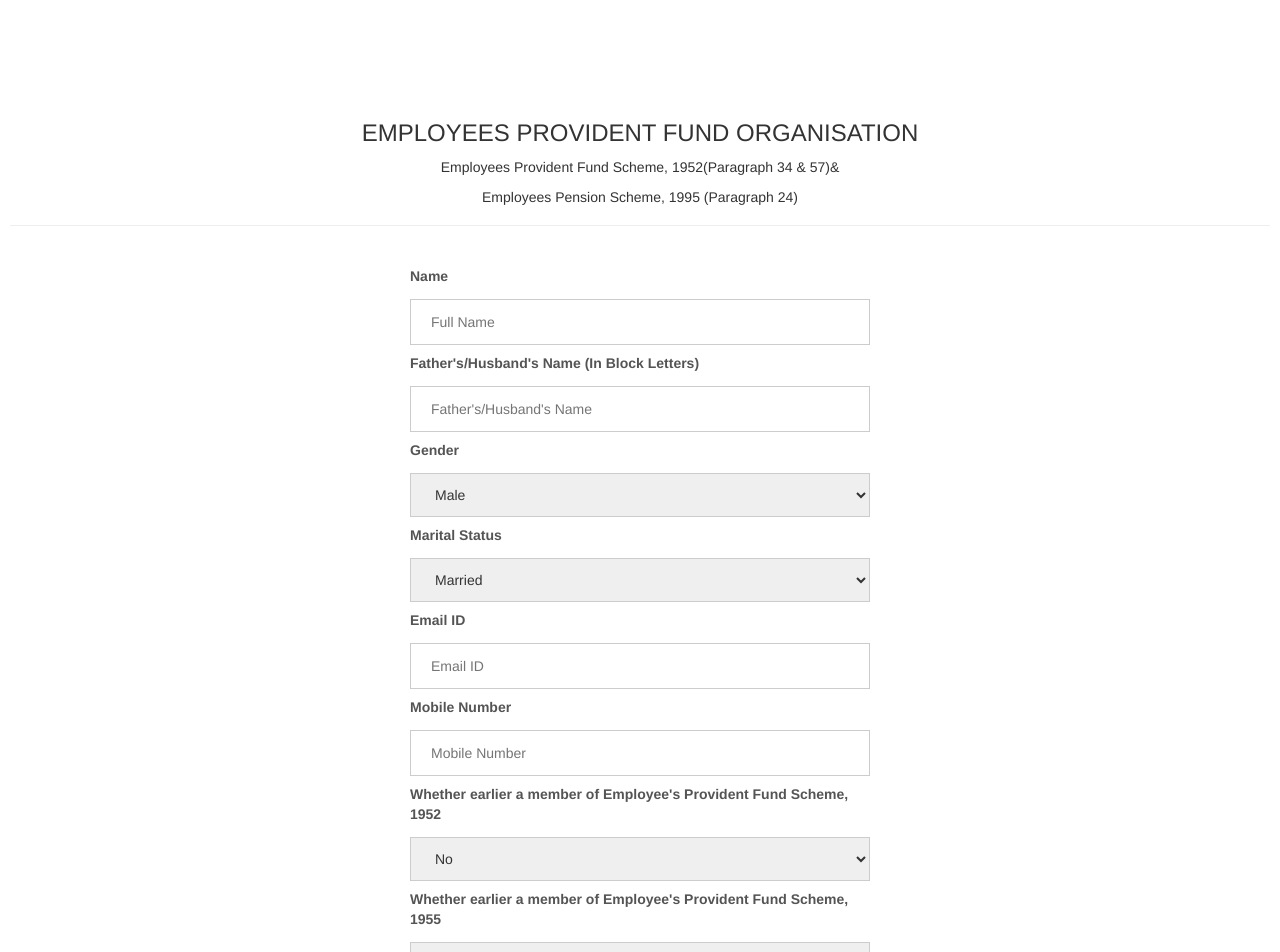
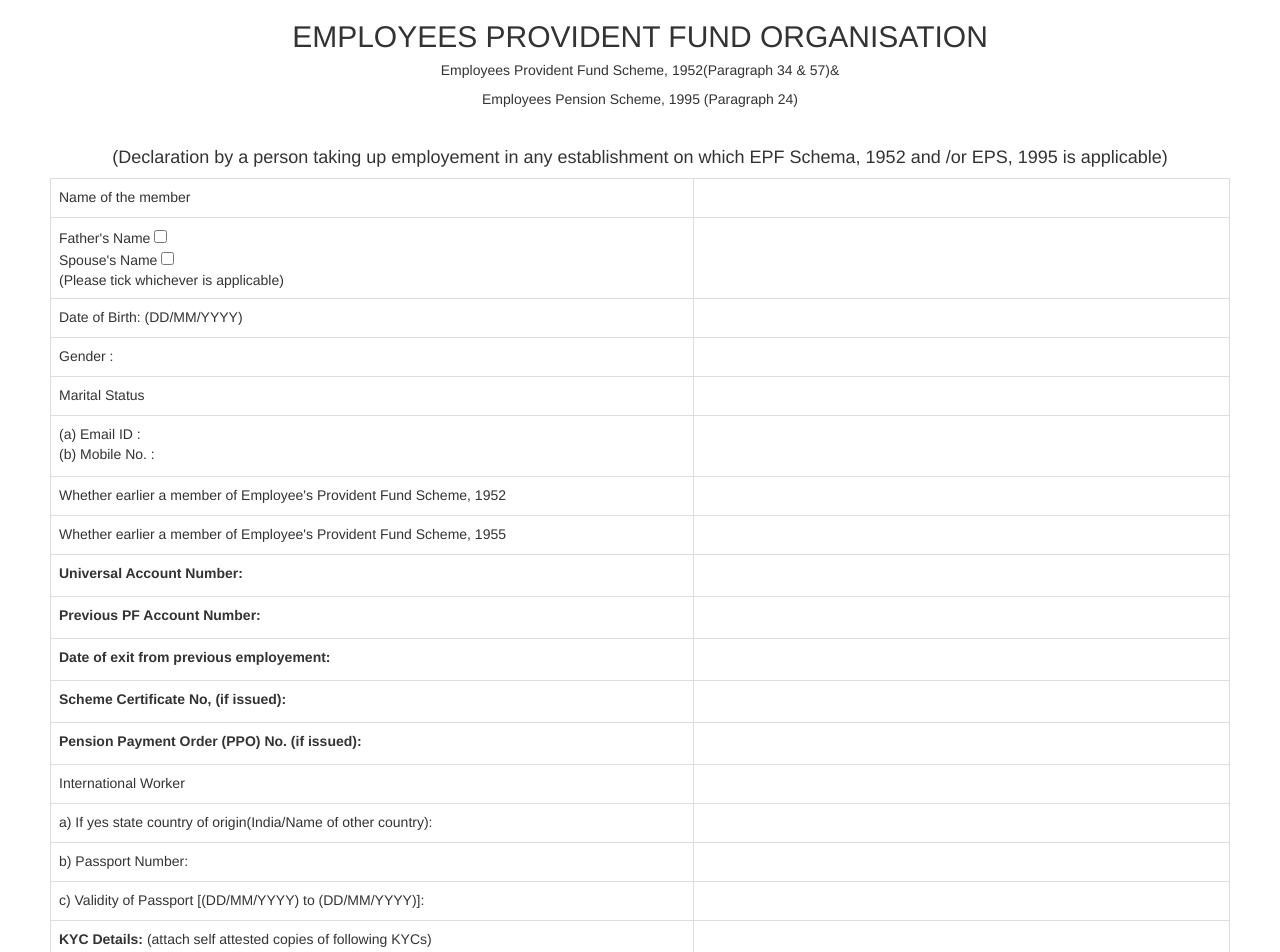
Before and after one commit to supersid/FTE-Onboarding, an Angular app in the folder Form11/: page /pf-pdf in a window 1280 px wide. Before the commit this address led to /. Shown: the top 952 px of the page. Built offline with nearby package versions, Linux system fonts and the light colour scheme.

Commit message:
Routing module added

```diff
--- a/Form11/src/app/app-routing.module.ts
+++ b/Form11/src/app/app-routing.module.ts
@@ -1,8 +1,13 @@
 import { NgModule } from '@angular/core';
 import { Routes, RouterModule } from '@angular/router';
+import { ContainerComponent } from './container/container.component';
+import { UserForm11Component } from '../app/user-form11/user-form11.component';
 
-
-const routes: Routes = [];
+const routes: Routes = [
+  {path:"",component:UserForm11Component},
+  {path: 'pf-pdf',component: ContainerComponent},
+  {path: 'pf',component:UserForm11Component}
+];
 
 @NgModule({
   imports: [RouterModule.forRoot(routes)],
--- a/Form11/src/app/app.component.html
+++ b/Form11/src/app/app.component.html
@@ -1,3 +1,3 @@
 <!-- <app-container></app-container> -->
-<app-user-form11></app-user-form11>
+<!-- <app-user-form11></app-user-form11> -->
 <router-outlet></router-outlet>
--- a/Form11/src/app/container/container.component.html
+++ b/Form11/src/app/container/container.component.html
@@ -1,4 +1,4 @@
-<div id="myModal" class="modal fade">
+<!-- <div id="myModal" class="modal fade">
   <div class="modal-dialog">
     <div class="modal-content">
       <div class="modal-header">
@@ -24,7 +24,7 @@
       </div>
     </div>
   </div>
-</div>
+  </div> -->
   <div class = 'div1'>
     <h2>EMPLOYEES PROVIDENT FUND ORGANISATION</h2>
     <h5>Employees Provident Fund Scheme, 1952(Paragraph 34 & 57)&</h5>
@@ -41,44 +41,44 @@
           <tr>
             <!-- <th scope="row">1</th> -->
             <td>Name of the member</td>
-          <td><input type="text" placeholder="Enter Name"></td>
+            <td><input type="text" id="fullname"></td>
           </tr>
           <tr>
             <!-- <th scope="row">2</th> -->
             <td>Father's Name <input type = "checkbox" id = "fathername"><br>Spouse's Name <input type="checkbox" id = "spousename"><br>(Please tick whichever is applicable)</td>
-          <td><input type="text" placeholder="Enter Name"></td>
+            <td><input type="text" id="fname"></td>
           </tr>
           <tr>
             <!-- <th scope="row">3</th> -->
             <td>Date of Birth: (DD/MM/YYYY)</td>
-          <td><input type="date"></td>
+            <td><input type="text"></td>
           </tr>
           <tr>
             <!-- <th scope="row">4</th> -->
             <td>Gender :</td>
             <td>
-            <label for = "gender">Choose an Option</label>
-            <br>
-            <select id="gender">
+              <!-- <select id="gender">
                 <option value="Male">Male</option>
                 <option value="Female">Female</option>
                 <option value="Transgender">Transgender</option>
-            </select>
+                </select> -->
+              <input type="text" id = "gender">
             </td>
           </tr>
           <tr>
             <!-- <th scope="row">5</th> -->
             <td>Marital Status</td>
             <td>
-            <label for = "marital_status">Choose an Option</label>
-            <br>
+              <!-- <label for = "marital_status">Choose an Option</label> -->
+              <!-- <br>
                 <select id="marital_status">
                   <option value="married">Married</option>
                   <option value="unmarried">Unmarried</option>
                   <option value="Widow">Widow</option>
                   <option value="widower">Widower</option>
                   <option value="divorce">Divorcee</option>
-            </select>
+                </select> -->
+              <input type="text" id  = "maritalstatus">
             </td>
           </tr>
           <tr>
@@ -87,82 +87,87 @@
               <br>
               (b) Mobile No. :
             </td>
-          <td><input type="text" placeholder="Enter Email">
+            <td><input type="text" id="email">
               <br>
-            <input type="number" placeholder="Enter Number" maxlength="10" minlength="10">
+              <input type="number" id="phone" minlength="10">
             </td>
           </tr>
           <tr>
             <!-- <th scope="row">7</th> -->
             <td>Whether earlier a member of Employee's Provident Fund Scheme, 1952</td>
             <td>
-            <label for = "1952_Scheme">Choose an Option</label>
+              <!-- <label for = "1952_Scheme">Choose an Option</label>
                 <br>
                 <select id = "1952_Scheme">
                   <option value="no">No</option>
                   <option value="yes">Yes</option>
-            </select>
+                </select> -->
+              <input type="text" id="1952_Scheme">
             </td>
           </tr>
           <tr>
             <!-- <th scope="row">8</th> -->
             <td>Whether earlier a member of Employee's Provident Fund Scheme, 1955</td>
             <td>
-            <label for = "1955_Scheme">Choose an Option</label>
+              <!-- <label for = "1955_Scheme">Choose an Option</label>
                 <br>
                 <select id = "1955_Scheme">
                   <option value="no">No</option>
                   <option value="yes">Yes</option>
-            </select>
+                </select> -->
+              <input type="text" id="1955_Scheme">
             </td>
           </tr>
-        <tr id="row9" style="display: none">
+          <!-- <tr id="row9" style="display: none"> -->
           <!-- <th scope="row">9</th> -->
-          <td rowspan="5">
-            a) Universal Account Number:
-            <br>
-            b) Previous PF Account Number:
-            <br>
-            c) Date of exit from previous employement:
-            <br>
-            d) Scheme Certificate No, (if issued):
-            <br>
-            e) Pension Payment Order (PPO) No. (if issued):
-          </td>
-          <td>
-            <input type="number" placeholder="Enter Number">
-            <br>
-            <input type="number" placeholder="PF Number">
-            <br>
-            <input type="Date">
-            <br>
-            <input type="number" placeholder="Enter Certificate Number" size="50">
-            <br>
-            <input type="number" placeholder="Enter PPO Number">
-          </td>
+          <tr>
+            <td><label for = "uan">Universal Account Number:</label></td>
+            <td><input type="number" id= "uan"></td>
+          </tr>
+          <tr>
+            <td><label for = "previouspf">Previous PF Account Number:</label></td>
+            <td><input type="number" id= "previouspf"></td>
+          </tr>
+          <tr>
+            <td><label for = "exitdate">Date of exit from previous employement:</label></td>
+            <td><input type="number" id= "exitdate"></td>
+          </tr>
+          <tr>
+            <td><label for = "schemeno">Scheme Certificate No, (if issued):</label></td>
+            <td><input type="number" id= "schemeno"></td>
+          </tr>
+          <tr>
+            <td><label for = "ppo">Pension Payment Order (PPO) No. (if issued):</label>
+            <td><input type="number" id= "ppo">
           </tr>
           <tr>
             <!-- <th scope="row">10</th> -->
             <td>International Worker</td>
             <td>
-            <label for = "iw">Choose an Option</label>
+              <!-- <label for = "iw">Choose an Option</label>
               <br>
               <select id = "iw">
                 <option value="no">No</option>
                 <option value="yes">Yes</option>
-            </select>
+              </select> -->
+              <input type="text" id="iw">
             </td>
           </tr>
-        <tr id="row11" style="display: none">
+          <!-- <tr id="row11" style="display: none"> -->
             <!-- <th scope="row">11</th> -->
-          <td rowspan="3">
-            a) If yes state country of origin(India/Name of other country):
-            <span class="brmedium"></span>
-            b) Passport Number:
-            <span class="brmedium"></span>
-            c) Validity of Passport [(DD/MM/YYYY) to (DD/MM/YYYY)]:
-          </td>
-          <td>
+            <tr>
+            <td>a) If yes state country of origin(India/Name of other country):</td>
+            <td><input type="text" id="country"></td>
+            </tr>
+            <tr>
+              <td>b) Passport Number:</td>
+              <td><input type="number" id="passport"></td>
+            </tr>
+            <tr>
+              <td>c) Validity of Passport [(DD/MM/YYYY) to (DD/MM/YYYY)]:</td>
+              <td><input type="text" id="from"><input type="text" id="to"></td>
+            </tr>
+            <!-- <td>
               <select id="country" name="country">
                 <option value="Afganistan">Afghanistan</option>
                 <option value="Albania">Albania</option>
@@ -419,8 +424,7 @@
               <br>
               <b>to  </b>
               <input type="date">
-          </td>
-        </tr>
+            </td> -->
           <tr>
             <!-- <th scope="row">11</th> -->
             <td>
@@ -431,16 +435,19 @@
           </tr>
           <tr>
             <td>a) Bank Account No. & IFS Code:</td>
-          <td><input type="file"></td>
+            <!-- <td><input type="file"></td> -->
+            <td></td>
           </tr>
           <tr>
             <td> b) AADHAR Number:</td>
-          <td><input type="file"></td>
+            <!-- <td><input type="file"></td> -->
+            <td></td>
           </tr>
           <tr>
             <td>c) Permanant Account Number (PAN), if available :
             </td>
-          <td><input type="file"></td>
+            <!-- <td><input type="file"></td> -->
+            <td></td>
           </tr>
           <!-- <tr>
             a) Bank Account No. & IFS Code:
@@ -489,7 +496,6 @@
     PLACE: <input type="text">
     <h6 class = "sign">Signature of the member</h6>
   </div>
-
   <!-- <div class="sign">
     Signature of the Member
     </div> -->
--- a/Form11/src/app/user-form11/user-form11.component.html
+++ b/Form11/src/app/user-form11/user-form11.component.html
@@ -27,7 +27,7 @@
 </div> -->
 <div class="main-container">
     <div class="compiler">
-      <form>
+      <form (ngSubmit)="onSubmit()">
         <div style="text-align: center;">
           <h3>EMPLOYEES PROVIDENT FUND ORGANISATION</h3>
           <span style="display: block; margin-bottom: 1em; "></span>
@@ -40,7 +40,7 @@
     </div>
     <form  class="form-container">
       <label for="name">Name</label>
-      <input type="text" placeholder="Full Name">
+      <input type="text" placeholder="Full Name" id="fullname">
       <!-- <div class="error-msg" *ngIf="name.touched && !name.valid">*Field is Required</div> -->
       <label for="fname">Father's/Husband's Name (In Block Letters)</label>
       <input type="text" placeholder="Father's/Husband's Name" name="fname" required>
@@ -369,3 +369,6 @@
             <input type="file" id= "pan">
     </form>
   </div>
+  <a style="margin-left:700px;"
+  routerLink="/pf-pdf" type="submit" class="btn btn-success">Save and Preview</a>
+  <!-- <a style="margin-left:700px" class="btn btn-success">Save and Preview</a> -->
```
Lines whose indentation alone changed are shown as unchanged.
